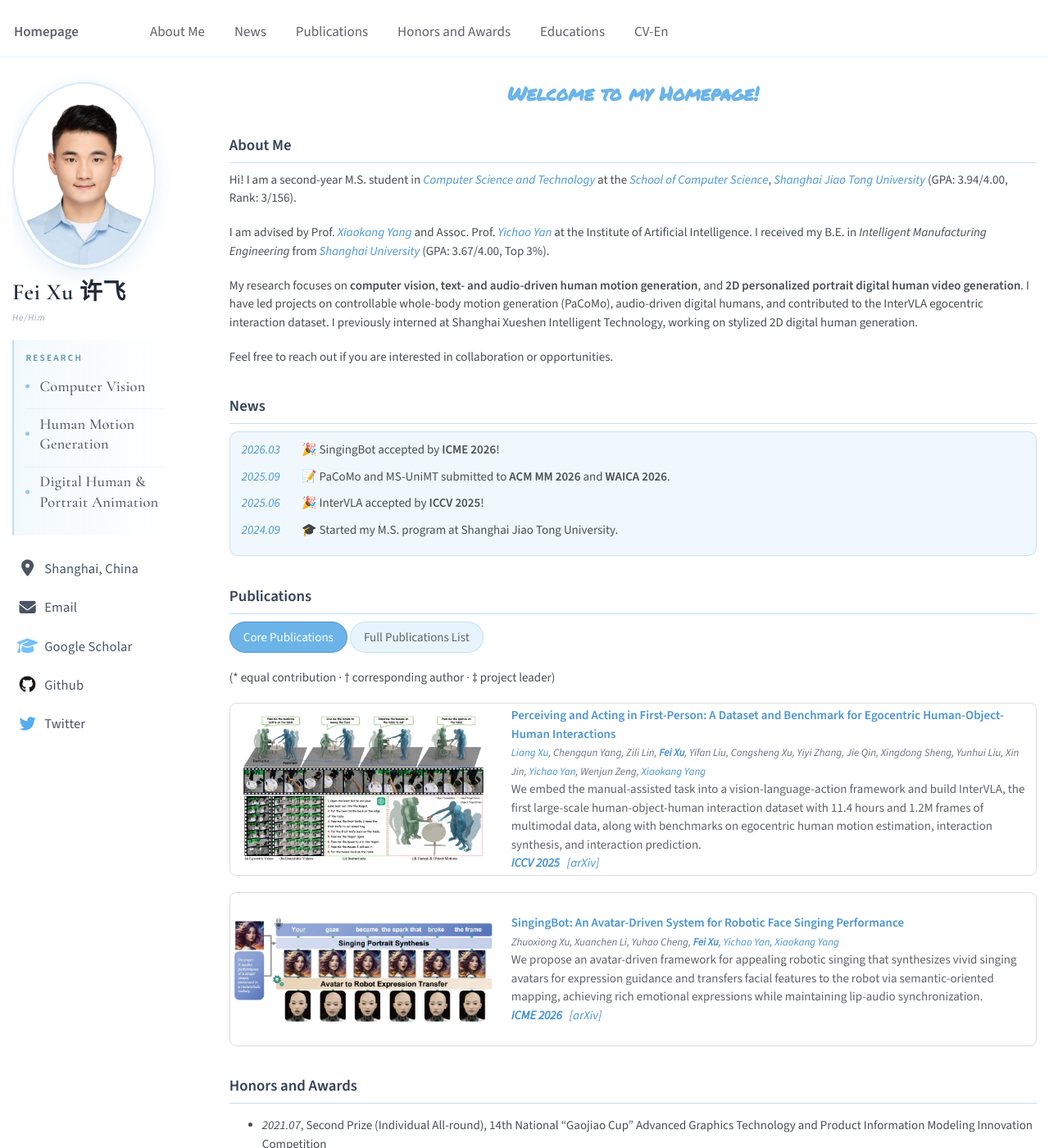
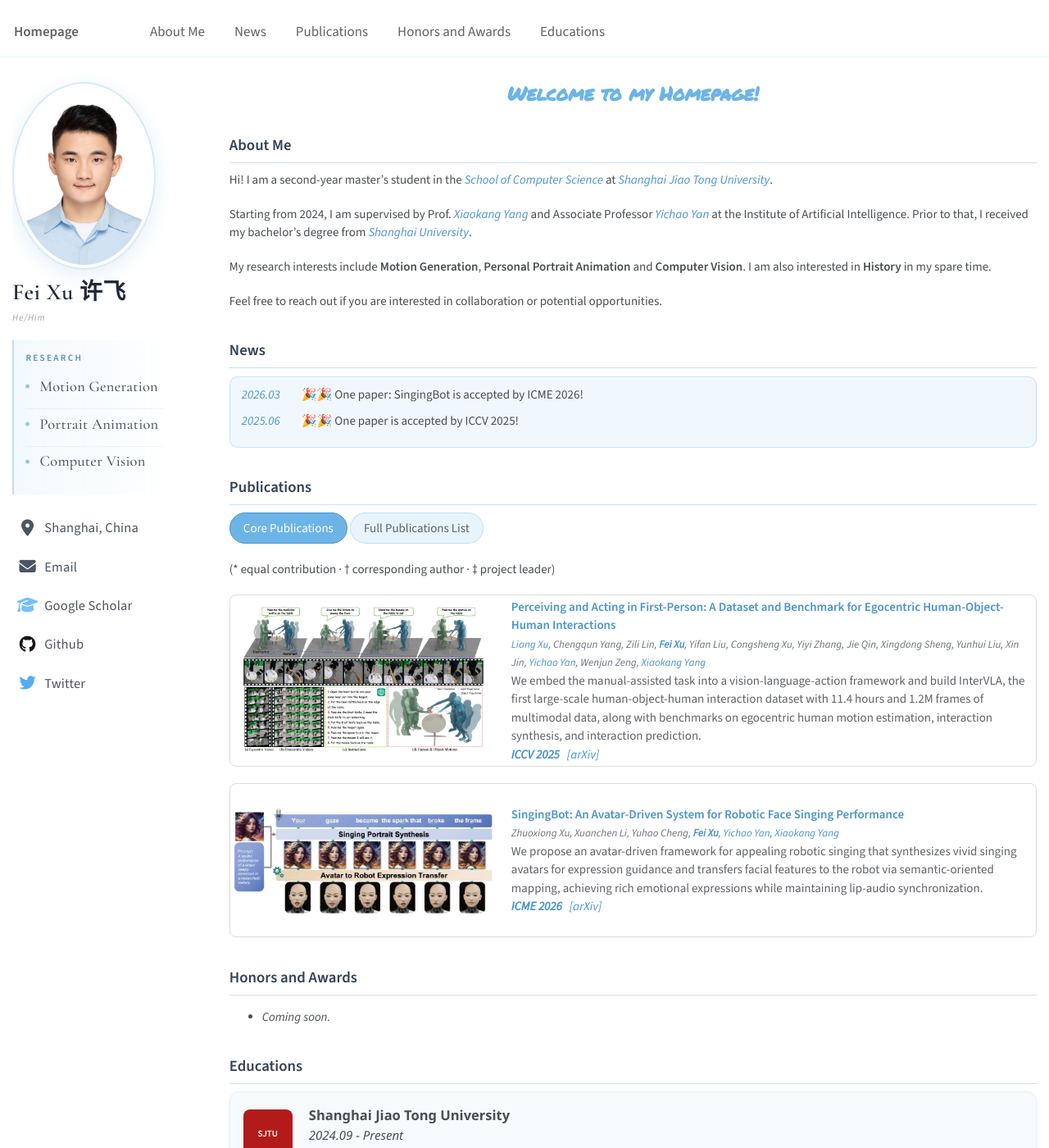
Before and after one commit to honeyxu1108/honeyxu1108.github.io, a Jekyll site: the page built from _pages/about.md, in a window 1280 px wide and 1400 px high. Shown: the whole window at 82% size. Built offline with Jekyll 4.4.1, drawn with Linux system fonts in a browser that asks for light colours; some web fonts are replaced; some of the changed text lies outside the part shown.

```diff
--- a/_config.yml
+++ b/_config.yml
@@ -26,9 +26,9 @@ author:
   pronouns         : "He/Him"
   bio              :
   research_interests:
+    - Motion Generation
+    - Portrait Animation
     - Computer Vision
-    - Human Motion Generation
-    - Digital Human & Portrait Animation
   location         : "Shanghai, China"
   employer         :
   uri              :
--- a/_data/navigation.yml
+++ b/_data/navigation.yml
@@ -18,6 +18,3 @@ main:
 
   - title: "Educations"
     url: "/#educations"
-
-  - title: "CV-En"
-    url: "/files/Fei_Xu_Resume_EN.md"
--- a/_pages/about.md
+++ b/_pages/about.md
@@ -413,22 +413,20 @@ redirect_from:
 About Me
 ---------------
 
-Hi! I am a second-year M.S. student in <a href="http://www.cs.sjtu.edu.cn"><em>Computer Science and Technology</em></a> at the <a href="https://www.sjtu.edu.cn/"><em>School of Computer Science</em></a>, <a href="https://www.sjtu.edu.cn/"><em>Shanghai Jiao Tong University</em></a> (GPA: 3.94/4.00, Rank: 3/156).
+Hi! I am a second-year master's student in the <a href="http://www.cs.sjtu.edu.cn"><em>School of Computer Science</em></a> at <a href="https://www.sjtu.edu.cn/"><em>Shanghai Jiao Tong University</em></a>.
 
-I am advised by Prof. <a href="https://scholar.google.com/citations?user=yDEavdMAAAAJ&hl=zh-CN"><em>Xiaokang Yang</em></a> and Assoc. Prof. <a href="https://daodaofr.github.io/"><em>Yichao Yan</em></a> at the Institute of Artificial Intelligence. I received my B.E. in <em>Intelligent Manufacturing Engineering</em> from <a href="https://www.shu.edu.cn/"><em>Shanghai University</em></a> (GPA: 3.67/4.00, Top 3%).
+Starting from 2024, I am supervised by Prof. <a href="https://scholar.google.com/citations?user=yDEavdMAAAAJ&hl=zh-CN"><em>Xiaokang Yang</em></a> and Associate Professor <a href="https://daodaofr.github.io/"><em>Yichao Yan</em></a> at the Institute of Artificial Intelligence. Prior to that, I received my bachelor's degree from <a href="https://www.shu.edu.cn/"><em>Shanghai University</em></a>.
 
-My research focuses on **computer vision**, **text- and audio-driven human motion generation**, and **2D personalized portrait digital human video generation**. I have led projects on controllable whole-body motion generation (PaCoMo), audio-driven digital humans, and contributed to the InterVLA egocentric interaction dataset. I previously interned at Shanghai Xueshen Intelligent Technology, working on stylized 2D digital human generation.
+My research interests include **Motion Generation**, **Personal Portrait Animation** and **Computer Vision**. I am also interested in **History** in my spare time.
 
-Feel free to reach out if you are interested in collaboration or opportunities.
+Feel free to reach out if you are interested in collaboration or potential opportunities.
 
 News
 ---------------
 <div class="news-box">
   <ul class="news-list">
-    <li><span class="news-date"><em>2026.03</em></span> 🎉 SingingBot accepted by <strong>ICME 2026</strong>!</li>
-    <li><span class="news-date"><em>2025.09</em></span> 📝 PaCoMo and MS-UniMT submitted to <strong>ACM MM 2026</strong> and <strong>WAICA 2026</strong>.</li>
-    <li><span class="news-date"><em>2025.06</em></span> 🎉 InterVLA accepted by <strong>ICCV 2025</strong>!</li>
-    <li><span class="news-date"><em>2024.09</em></span> 🎓 Started my M.S. program at Shanghai Jiao Tong University.</li>
+    <li><span class="news-date"><em>2026.03</em></span> 🎉🎉 One paper: SingingBot is accepted by ICME 2026!</li>
+    <li><span class="news-date"><em>2025.06</em></span> 🎉🎉 One paper is accepted by ICCV 2025!</li>
   </ul>
 </div>
 
@@ -522,22 +520,6 @@ Publications
       </span>
       <span class="pub-list-links"><a href="https://arxiv.org/abs/2601.02125">[arXiv]</a></span>
     </li>
-    <li>
-      <span class="pub-list-badge">ACM MM 2026</span>
-      <span class="pub-list-title">PaCoMo: Part-aware Controllable Whole-body Human Motion Generation via Hierarchical Semantic Modeling</span><br>
-      <span class="pub-list-authors">
-        <a href="https://honeyxu1108.github.io" target="_blank"><strong>Fei Xu</strong></a> et al.
-      </span>
-      <span class="pub-list-links"><em>[Under Review]</em></span>
-    </li>
-    <li>
-      <span class="pub-list-badge">WAICA 2026</span>
-      <span class="pub-list-title">MS-UniMT: Multi-Scale Unified Masked Transformer for Whole-body Motion Generation</span><br>
-      <span class="pub-list-authors">
-        <a href="https://honeyxu1108.github.io" target="_blank"><strong>Fei Xu</strong></a> et al.
-      </span>
-      <span class="pub-list-links"><em>[Under Review]</em></span>
-    </li>
   </ul>
 </div>
 
@@ -546,12 +528,7 @@ Publications
 
 Honors and Awards
 --------------
-- *2021.07*, Second Prize (Individual All-round), 14th National "Gaojiao Cup" Advanced Graphics Technology and Product Information Modeling Innovation Competition
-- *2020.11*, National Third Prize, 3rd Intelligent Manufacturing Track, China University Mechanical Engineering Innovation and Creativity Competition
-- *2020.11*, First Prize (Team), 10th Shanghai "Shangtu Cup" Advanced Graphics Technology and Innovative Design Competition
-- *2020.11*, Shanghai Bronze Award, 12th "Challenge Cup" China College Students Entrepreneurship Plan Competition
-- *SJTU*, Merit Student, Outstanding League Member, First-Class Academic Scholarship, Graduate Excellence Scholarship
-- *SHU*, Outstanding Graduate, CPC Member Pioneer, Outstanding Student (×3), Academic Excellence Scholarship, ZEISS Special Scholarship
+- *Coming soon.*
 
 Educations
 --------------
@@ -561,10 +538,8 @@ Educations
       <div class="experience-logo" style="background:#B31B1B;color:#fff;font-size:11px;font-weight:700;display:flex;align-items:center;justify-content:center;text-align:center;line-height:1.15;">SJTU</div>
       <div class="experience-info">
           <strong>Shanghai Jiao Tong University</strong><br>
-          <em>Sep. 2024 – Mar. 2027</em><br>
-          M.S. in Computer Science and Technology, <a href="http://www.cs.sjtu.edu.cn"><em>School of Computer Science</em></a><br>
-          GPA: 3.94/4.00 · Rank: 3/156<br>
-          Advisors: <a href="https://scholar.google.com/citations?user=yDEavdMAAAAJ&hl=zh-CN"><em>Xiaokang Yang</em></a>, <a href="https://daodaofr.github.io/"><em>Yichao Yan</em></a>
+          <em>2024.09 - Present</em><br>
+          M.S. student at <a href="http://www.cs.sjtu.edu.cn"><em>School of Computer Science</em></a>, advised by <a href="https://scholar.google.com/citations?user=yDEavdMAAAAJ&hl=zh-CN"><em>Xiaokang Yang</em></a> and <a href="https://daodaofr.github.io/"><em>Yichao Yan</em></a>
       </div>
   </div>
 
@@ -572,11 +547,8 @@ Educations
       <div class="experience-logo" style="background:#003087;color:#fff;font-size:11px;font-weight:700;display:flex;align-items:center;justify-content:center;text-align:center;line-height:1.15;">SHU</div>
       <div class="experience-info">
           <strong>Shanghai University</strong><br>
-          <em>Sep. 2018 – Jun. 2022</em><br>
-          B.E. in Intelligent Manufacturing Engineering, School of Mechatronic Engineering and Automation<br>
-          GPA: 3.67/4.00 · Top 3% in the school<br>
-          Advisor: Qijie Zhao<br>
-          Outstanding Undergraduate Thesis on foreign object detection in civil aircraft assembly
+          <em>B.E.</em><br>
+          Received my bachelor's degree before joining SJTU
       </div>
   </div>
 </div>
```
Also changed, not shown: files/Fei_Xu_Resume_EN.md (deleted, +0 -101 lines).
